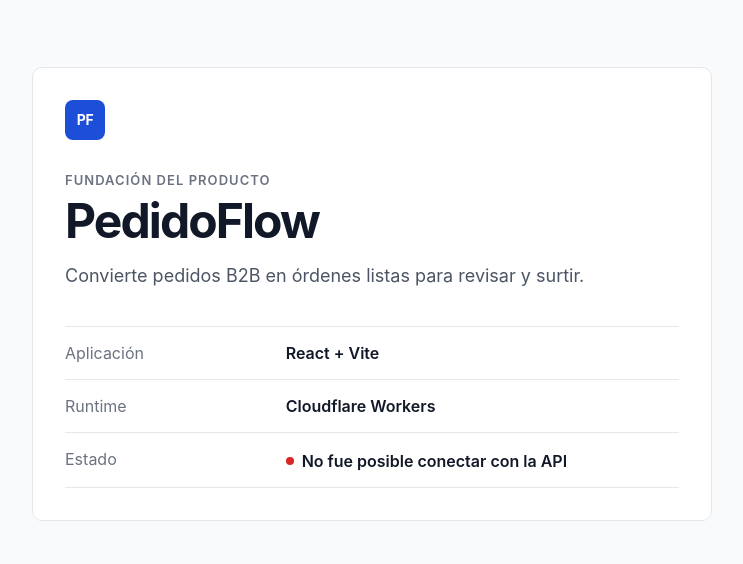
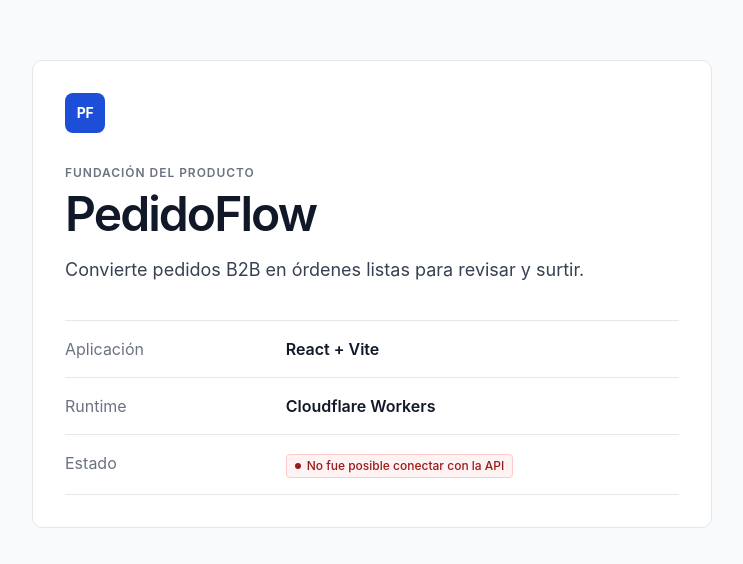
Before and after one commit to danielrvrs2110/-PedidoFlow-, a React (Vite) app: page / in a window 1280 px wide. Shown: the part 106-670 px from the top of the page, without its empty margins (268-1011 px from the left). Built offline with nearby package versions, Linux system fonts and the light colour scheme; no server answers.

Commit message:
feat: add design tokens and UI primitives

```diff
--- a/package.json
+++ b/package.json
@@ -18,10 +18,12 @@
     "cf-typegen": "wrangler types"
   },
   "dependencies": {
+    "@tailwindcss/vite": "^4.3.3",
     "hono": "^4.10.7",
     "react": "^19.2.8",
     "react-dom": "^19.2.8",
-    "react-router-dom": "^7.13.1"
+    "react-router-dom": "^7.13.1",
+    "tailwindcss": "^4.3.3"
   },
   "devDependencies": {
     "@cloudflare/vite-plugin": "^1.54.7",
--- a/src/app/App.tsx
+++ b/src/app/App.tsx
@@ -1,7 +1,7 @@
 import { useEffect, useState } from 'react'
 import { Navigate, Route, Routes } from 'react-router-dom'
+import { Badge } from '../components/ui'
 import { getHealth, type HealthState } from '../lib/health'
-import './app.css'
 
 const initialHealth: HealthState = {
   state: 'loading',
@@ -33,35 +33,56 @@
   }, [])
 
   return (
-    <main className="foundation-shell">
-      <section className="foundation-panel" aria-labelledby="page-title">
-        <div className="brand-mark" aria-hidden="true">
+    <main className="grid min-h-screen place-items-center bg-neutral-50 px-5 py-8 max-[520px]:place-items-stretch max-[520px]:p-0">
+      <section
+        className="w-full max-w-170 rounded-overlay border border-neutral-200 bg-neutral-0 p-8 max-[520px]:min-h-screen max-[520px]:rounded-none max-[520px]:border-0 max-[520px]:p-5 max-[520px]:pt-7"
+        aria-labelledby="page-title"
+      >
+        <div
+          className="mb-8 grid size-10 place-items-center rounded-panel bg-brand-700 text-sm font-bold tracking-tight text-white"
+          aria-hidden="true"
+        >
           PF
         </div>
         <div>
-          <p className="eyebrow">Fundación del producto</p>
-          <h1 id="page-title">PedidoFlow</h1>
-          <p className="summary">
+          <p className="mb-2 text-xs font-semibold tracking-[0.08em] text-neutral-500 uppercase">
+            Fundación del producto
+          </p>
+          <h1
+            id="page-title"
+            className="m-0 text-[clamp(2rem,7vw,3rem)] leading-[1.05] font-semibold tracking-[-0.04em] text-neutral-900"
+          >
+            PedidoFlow
+          </h1>
+          <p className="mt-4 mb-9 max-w-130 text-lg leading-7 text-neutral-700">
             Convierte pedidos B2B en órdenes listas para revisar y surtir.
           </p>
         </div>
 
-        <dl className="readiness-list">
-          <div>
-            <dt>Aplicación</dt>
-            <dd>React + Vite</dd>
+        <dl className="m-0 border-t border-neutral-200">
+          <div className="grid grid-cols-[minmax(100px,1fr)_minmax(180px,2fr)] gap-6 border-b border-neutral-200 py-4 max-[520px]:grid-cols-1 max-[520px]:gap-1.5">
+            <dt className="text-neutral-500">Aplicación</dt>
+            <dd className="m-0 font-semibold text-neutral-900">React + Vite</dd>
           </div>
-          <div>
-            <dt>Runtime</dt>
-            <dd>Cloudflare Workers</dd>
+          <div className="grid grid-cols-[minmax(100px,1fr)_minmax(180px,2fr)] gap-6 border-b border-neutral-200 py-4 max-[520px]:grid-cols-1 max-[520px]:gap-1.5">
+            <dt className="text-neutral-500">Runtime</dt>
+            <dd className="m-0 font-semibold text-neutral-900">Cloudflare Workers</dd>
           </div>
-          <div>
-            <dt>Estado</dt>
-            <dd>
-              <span className={`status status--${health.state}`}>
-                <span className="status-dot" aria-hidden="true" />
+          <div className="grid grid-cols-[minmax(100px,1fr)_minmax(180px,2fr)] gap-6 border-b border-neutral-200 py-4 max-[520px]:grid-cols-1 max-[520px]:gap-1.5">
+            <dt className="text-neutral-500">Estado</dt>
+            <dd className="m-0">
+              <Badge
+                tone={
+                  health.state === 'ready'
+                    ? 'success'
+                    : health.state === 'error'
+                      ? 'danger'
+                      : 'neutral'
+                }
+                showDot
+              >
                 {health.message}
-              </span>
+              </Badge>
             </dd>
           </div>
         </dl>
--- a/src/app/app.css
+++ /dev/null
@@ -1,116 +0,0 @@
-.foundation-shell {
-  min-height: 100vh;
-  display: grid;
-  place-items: center;
-  padding: 32px 20px;
-}
-
-.foundation-panel {
-  width: min(100%, 680px);
-  padding: 32px;
-  background: #ffffff;
-  border: 1px solid #e5e7eb;
-  border-radius: 10px;
-}
-
-.brand-mark {
-  width: 40px;
-  height: 40px;
-  display: grid;
-  place-items: center;
-  margin-bottom: 32px;
-  border-radius: 8px;
-  background: #1d4ed8;
-  color: #ffffff;
-  font-size: 14px;
-  font-weight: 700;
-  letter-spacing: -0.02em;
-}
-
-.eyebrow {
-  margin: 0 0 8px;
-  color: #6b7280;
-  font-size: 13px;
-  font-weight: 600;
-  letter-spacing: 0.08em;
-  text-transform: uppercase;
-}
-
-.foundation-panel h1 {
-  margin: 0;
-  color: #111827;
-  font-size: clamp(32px, 7vw, 48px);
-  letter-spacing: -0.04em;
-  line-height: 1.05;
-}
-
-.summary {
-  max-width: 520px;
-  margin: 16px 0 36px;
-  color: #4b5563;
-  font-size: 18px;
-  line-height: 1.55;
-}
-
-.readiness-list {
-  margin: 0;
-  border-top: 1px solid #e5e7eb;
-}
-
-.readiness-list > div {
-  display: grid;
-  grid-template-columns: minmax(100px, 1fr) minmax(180px, 2fr);
-  gap: 24px;
-  padding: 16px 0;
-  border-bottom: 1px solid #e5e7eb;
-}
-
-.readiness-list dt {
-  color: #6b7280;
-}
-
-.readiness-list dd {
-  margin: 0;
-  color: #111827;
-  font-weight: 600;
-}
-
-.status {
-  display: inline-flex;
-  align-items: center;
-  gap: 8px;
-}
-
-.status-dot {
-  width: 8px;
-  height: 8px;
-  border-radius: 50%;
-  background: #9ca3af;
-}
-
-.status--ready .status-dot {
-  background: #16a34a;
-}
-
-.status--error .status-dot {
-  background: #dc2626;
-}
-
-@media (max-width: 520px) {
-  .foundation-shell {
-    padding: 0;
-    place-items: stretch;
-  }
-
-  .foundation-panel {
-    min-height: 100vh;
-    padding: 28px 20px;
-    border: 0;
-    border-radius: 0;
-  }
-
-  .readiness-list > div {
-    grid-template-columns: 1fr;
-    gap: 6px;
-  }
-}
--- /dev/null
+++ b/src/components/ui/Alert.tsx
@@ -0,0 +1,36 @@
+import type { HTMLAttributes, ReactNode } from 'react'
+import { cn } from '../../lib/cn'
+
+type AlertTone = 'info' | 'success' | 'warning' | 'danger'
+
+export interface AlertProps extends HTMLAttributes<HTMLDivElement> {
+  children: ReactNode
+  title: string
+  tone?: AlertTone
+}
+
+const toneClasses: Record<AlertTone, string> = {
+  info: 'border-info-border bg-info-bg text-info-fg',
+  success: 'border-success-border bg-success-bg text-success-fg',
+  warning: 'border-warning-border bg-warning-bg text-warning-fg',
+  danger: 'border-danger-border bg-danger-bg text-danger-fg',
+}
+
+export function Alert({
+  children,
+  className,
+  title,
+  tone = 'info',
+  ...props
+}: AlertProps) {
+  return (
+    <div
+      role={tone === 'danger' ? 'alert' : 'status'}
+      className={cn('rounded-panel border p-4 text-sm', toneClasses[tone], className)}
+      {...props}
+    >
+      <p className="font-semibold">{title}</p>
+      <div className="mt-1 leading-5">{children}</div>
+    </div>
+  )
+}
--- /dev/null
+++ b/src/components/ui/Badge.tsx
@@ -0,0 +1,50 @@
+import type { HTMLAttributes, ReactNode } from 'react'
+import { cn } from '../../lib/cn'
+
+type BadgeTone = 'neutral' | 'info' | 'success' | 'warning' | 'danger'
+
+export interface BadgeProps extends HTMLAttributes<HTMLSpanElement> {
+  children: ReactNode
+  showDot?: boolean
+  tone?: BadgeTone
+}
+
+const toneClasses: Record<BadgeTone, string> = {
+  neutral: 'border-neutral-200 bg-neutral-100 text-neutral-700',
+  info: 'border-info-border bg-info-bg text-info-fg',
+  success: 'border-success-border bg-success-bg text-success-fg',
+  warning: 'border-warning-border bg-warning-bg text-warning-fg',
+  danger: 'border-danger-border bg-danger-bg text-danger-fg',
+}
+
+const dotClasses: Record<BadgeTone, string> = {
+  neutral: 'bg-neutral-500',
+  info: 'bg-info-fg',
+  success: 'bg-success-fg',
+  warning: 'bg-warning-fg',
+  danger: 'bg-danger-fg',
+}
+
+export function Badge({
+  children,
+  className,
+  showDot = false,
+  tone = 'neutral',
+  ...props
+}: BadgeProps) {
+  return (
+    <span
+      className={cn(
+        'inline-flex min-h-6 items-center gap-1.5 rounded-badge border px-2 py-0.5 text-xs font-medium',
+        toneClasses[tone],
+        className,
+      )}
+      {...props}
+    >
+      {showDot ? (
+        <span className={cn('size-1.5 rounded-full', dotClasses[tone])} aria-hidden="true" />
+      ) : null}
+      {children}
+    </span>
+  )
+}
--- /dev/null
+++ b/src/components/ui/Button.tsx
@@ -0,0 +1,58 @@
+import type { ButtonHTMLAttributes, ReactNode } from 'react'
+import { cn } from '../../lib/cn'
+
+type ButtonVariant = 'primary' | 'secondary' | 'ghost' | 'danger'
+type ButtonSize = 'sm' | 'md'
+
+export interface ButtonProps extends ButtonHTMLAttributes<HTMLButtonElement> {
+  children: ReactNode
+  loading?: boolean
+  size?: ButtonSize
+  variant?: ButtonVariant
+}
+
+const variantClasses: Record<ButtonVariant, string> = {
+  primary:
+    'border-brand-600 bg-brand-600 text-white hover:border-brand-700 hover:bg-brand-700',
+  secondary:
+    'border-neutral-300 bg-neutral-0 text-neutral-900 hover:bg-neutral-100',
+  ghost:
+    'border-transparent bg-transparent text-neutral-700 hover:bg-neutral-100 hover:text-neutral-900',
+  danger:
+    'border-danger-fg bg-danger-fg text-white hover:border-red-800 hover:bg-red-800',
+}
+
+const sizeClasses: Record<ButtonSize, string> = {
+  sm: 'min-h-9 px-3 text-sm',
+  md: 'min-h-11 px-4 text-sm',
+}
+
+export function Button({
+  children,
+  className,
+  disabled,
+  loading = false,
+  size = 'md',
+  type = 'button',
+  variant = 'primary',
+  ...props
+}: ButtonProps) {
+  return (
+    <button
+      type={type}
+      className={cn(
+        'inline-flex items-center justify-center gap-2 rounded-control border font-medium transition-colors duration-150',
+        'focus-visible:outline-2 focus-visible:outline-offset-2 focus-visible:outline-brand-600',
+        'disabled:cursor-not-allowed disabled:opacity-50',
+        variantClasses[variant],
+        sizeClasses[size],
+        className,
+      )}
+      disabled={disabled || loading}
+      aria-busy={loading || undefined}
+      {...props}
+    >
+      {loading ? 'Procesando…' : children}
+    </button>
+  )
+}
--- /dev/null
+++ b/src/components/ui/index.ts
@@ -0,0 +1,3 @@
+export { Alert, type AlertProps } from './Alert'
+export { Badge, type BadgeProps } from './Badge'
+export { Button, type ButtonProps } from './Button'
--- a/src/index.css
+++ b/src/index.css
@@ -1,9 +1,52 @@
-:root {
-  font-family:
+@import "tailwindcss";
+
+@theme {
+  --font-sans:
     Inter, ui-sans-serif, system-ui, -apple-system, BlinkMacSystemFont, "Segoe UI",
     sans-serif;
-  color: #111827;
-  background: #f9fafb;
+
+  --color-brand-50: #eff6ff;
+  --color-brand-100: #dbeafe;
+  --color-brand-600: #2563eb;
+  --color-brand-700: #1d4ed8;
+  --color-brand-800: #1e40af;
+
+  --color-neutral-0: #ffffff;
+  --color-neutral-50: #f9fafb;
+  --color-neutral-100: #f3f4f6;
+  --color-neutral-200: #e5e7eb;
+  --color-neutral-300: #d1d5db;
+  --color-neutral-500: #6b7280;
+  --color-neutral-700: #374151;
+  --color-neutral-900: #111827;
+
+  --color-success-bg: #f0fdf4;
+  --color-success-border: #bbf7d0;
+  --color-success-fg: #166534;
+  --color-warning-bg: #fffbeb;
+  --color-warning-border: #fde68a;
+  --color-warning-fg: #92400e;
+  --color-danger-bg: #fef2f2;
+  --color-danger-border: #fecaca;
+  --color-danger-fg: #991b1b;
+  --color-info-bg: #eff6ff;
+  --color-info-border: #bfdbfe;
+  --color-info-fg: #1e40af;
+
+  --radius-badge: 0.25rem;
+  --radius-control: 0.375rem;
+  --radius-panel: 0.5rem;
+  --radius-overlay: 0.625rem;
+
+  --shadow-overlay:
+    0 12px 28px rgb(17 24 39 / 0.12), 0 2px 6px rgb(17 24 39 / 0.08);
+}
+
+@layer base {
+  :root {
+    color: var(--color-neutral-900);
+    background: var(--color-neutral-50);
+    font-family: var(--font-sans);
     font-synthesis: none;
     text-rendering: optimizeLegibility;
     -webkit-font-smoothing: antialiased;
@@ -26,3 +69,4 @@
   select {
     font: inherit;
   }
+}
--- /dev/null
+++ b/src/lib/cn.ts
@@ -0,0 +1,5 @@
+type ClassValue = string | false | null | undefined
+
+export function cn(...values: ClassValue[]) {
+  return values.filter(Boolean).join(' ')
+}
--- a/vite.config.ts
+++ b/vite.config.ts
@@ -1,9 +1,10 @@
 import react from '@vitejs/plugin-react'
 import { defineConfig } from 'vite'
+import tailwindcss from '@tailwindcss/vite'
 
 import { cloudflare } from "@cloudflare/vite-plugin";
 
 // https://vite.dev/config/
 export default defineConfig({
-  plugins: [react(), cloudflare()],
+  plugins: [react(), tailwindcss(), cloudflare()],
 })
```
Also changed, not shown: 3 other files (tests, documents, lock files or other folders). Lines whose indentation alone changed are shown as unchanged.
